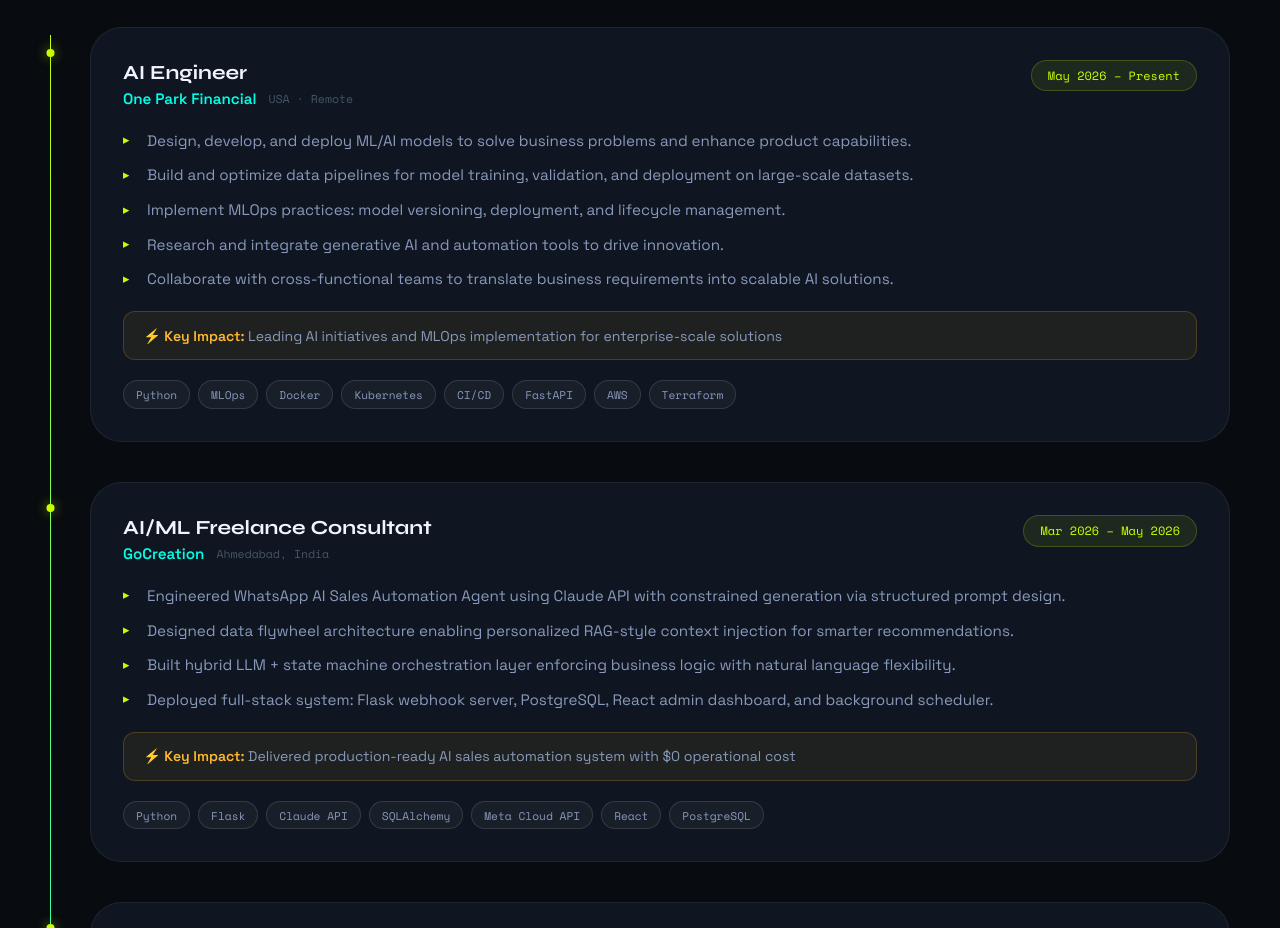
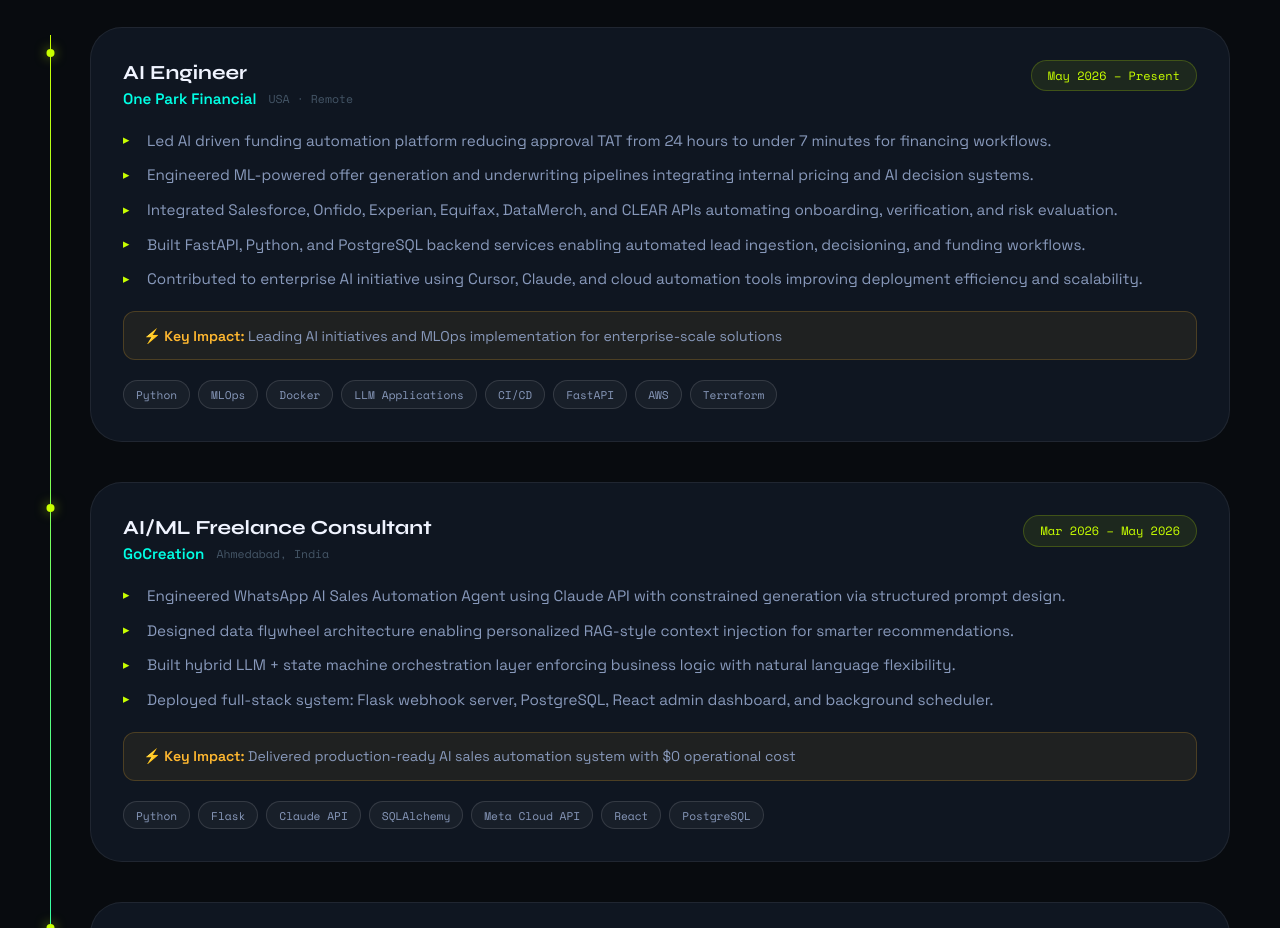
Before and after one commit to Harshgitbu/Harsh_Portfolio, a React (Create React App) app: page / in a window 1280 px wide. Shown: the part 2480-3408 px from the top of the page. Built offline with nearby package versions, Linux system fonts and the light colour scheme.

Commit message:
updated exp

```diff
--- a/src/components/Experience/Experience.jsx
+++ b/src/components/Experience/Experience.jsx
@@ -9,13 +9,13 @@
     location: 'USA · Remote',
     period: 'May 2026 – Present',
     details: [
-      'Design, develop, and deploy ML/AI models to solve business problems and enhance product capabilities.',
-      'Build and optimize data pipelines for model training, validation, and deployment on large-scale datasets.',
-      'Implement MLOps practices: model versioning, deployment, and lifecycle management.',
-      'Research and integrate generative AI and automation tools to drive innovation.',
-      'Collaborate with cross-functional teams to translate business requirements into scalable AI solutions.',
+      'Led AI driven funding automation platform reducing approval TAT from 24 hours to under 7 minutes for financing workflows.',
+      'Engineered ML-powered offer generation and underwriting pipelines integrating internal pricing and AI decision systems.',
+      'Integrated Salesforce, Onfido, Experian, Equifax, DataMerch, and CLEAR APIs automating onboarding, verification, and risk evaluation.',
+      'Built FastAPI, Python, and PostgreSQL backend services enabling automated lead ingestion, decisioning, and funding workflows.',
+      'Contributed to enterprise AI initiative using Cursor, Claude, and cloud automation tools improving deployment efficiency and scalability.',
     ],
-    tech: ['Python', 'MLOps', 'Docker', 'Kubernetes', 'CI/CD', 'FastAPI', 'AWS', 'Terraform'],
+    tech: ['Python', 'MLOps', 'Docker', 'LLM Applications', 'CI/CD', 'FastAPI', 'AWS', 'Terraform'],
     achievement: 'Leading AI initiatives and MLOps implementation for enterprise-scale solutions',
   },
   {
```
